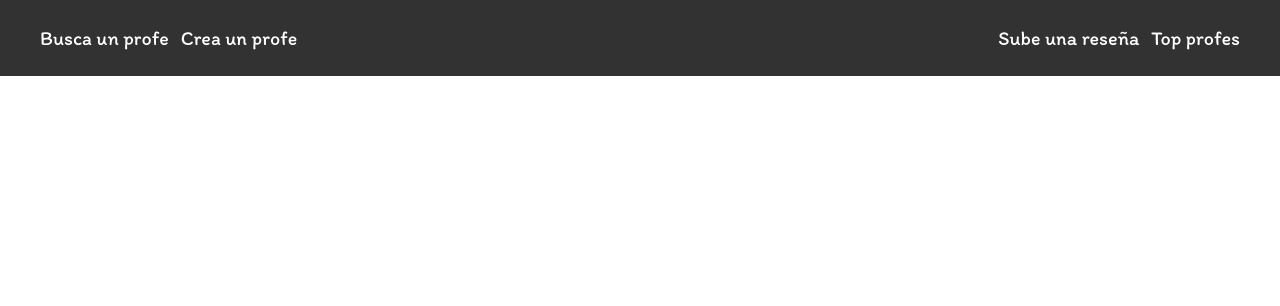
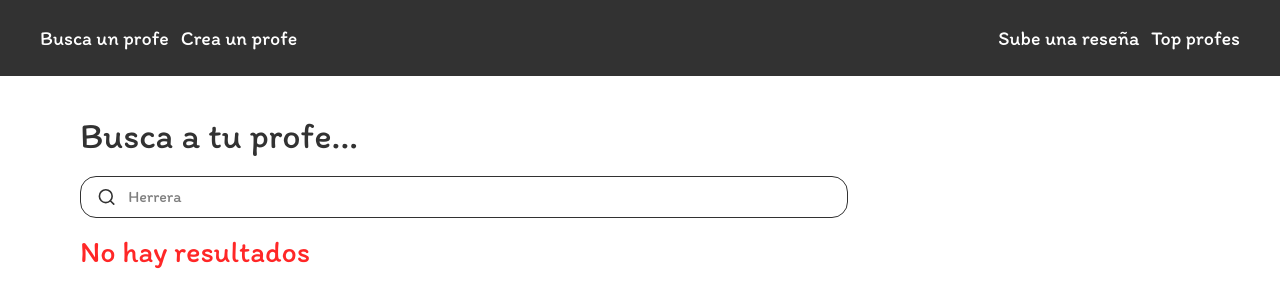
Before and after one commit to LuisC-web/rate-ud, a Next.js app: page / in a window 1280 px wide. Shown: the top 306 px of the page. Built offline with nearby package versions, Linux system fonts and the light colour scheme.

Commit message:
feat: add view whitout table

```diff
--- a/src/app/page.tsx
+++ b/src/app/page.tsx
@@ -1,3 +1,25 @@
-export default function Home() {
-  return <div></div>;
+import { Search } from "lucide-react";
+
+export default async function Home() {
+  const teachers = [];
+  return (
+    <div className="md:px-20 py-10">
+      <h1 className="text-4xl text-primary">Busca a tu profe...</h1>
+      <form action="">
+        <div className="border border-primary max-w-3xl rounded-2xl px-4 py-2 flex gap-3 items-center mt-5">
+          <Search className="text-primary size-5" />
+          <input
+            type="text"
+            placeholder="Herrera"
+            className="focus:outline-none focus:border-0 w-full"
+          />
+        </div>
+        {teachers.length ? (
+          <></>
+        ) : (
+          <p className="text-error text-3xl mt-4">No hay resultados</p>
+        )}
+      </form>
+    </div>
+  );
 }
```
